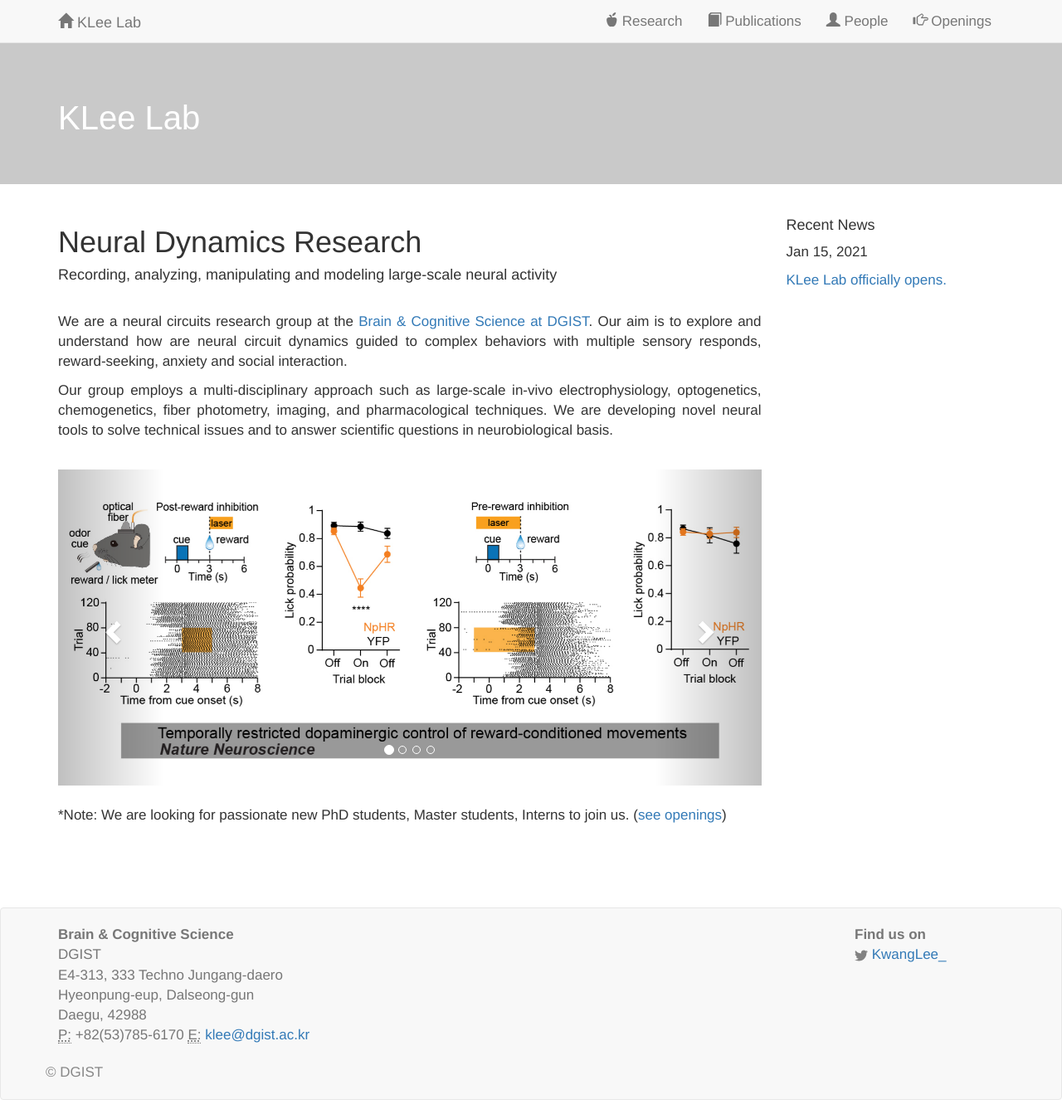
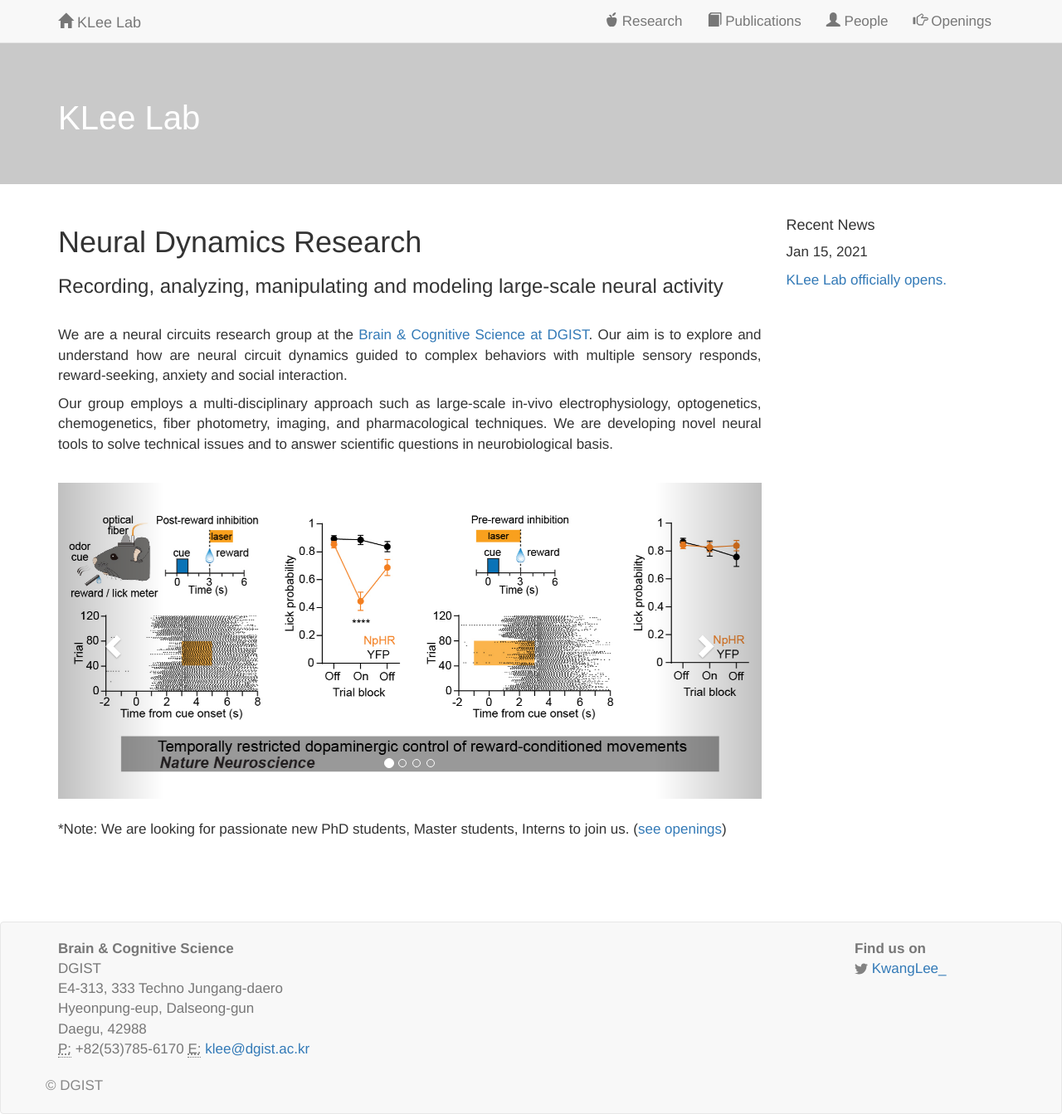
Before and after one commit to kleelab/kleelab.github.io, a Jekyll site: the page built from index.html, in a window 1280 px wide. Shown: the whole page at 83% size. Built offline with Jekyll 4.4.1, drawn with Linux system fonts in a browser that asks for light colours; nearby versions of some CDN libraries; a style sheet for code colours, icons or effects is not loaded.

Commit message:
Update index.html

```diff
--- a/index.html
+++ b/index.html
@@ -13,7 +13,7 @@ layout: home
 </script>
 
 <h1>Neural Dynamics Research</h1>
-<h4>Recording, analyzing, manipulating and modeling large-scale neural activity</h4>
+<h3>Recording, analyzing, manipulating and modeling large-scale neural activity</h3>
 
 <br>
 <p>We are a neural circuits research group at the <a href="https://brain.dgist.ac.kr/">Brain & Cognitive Science at DGIST</a>.  Our aim is to explore and understand how are neural circuit dynamics guided to complex behaviors with multiple sensory responds, reward-seeking, anxiety and social interaction. </p>
```
